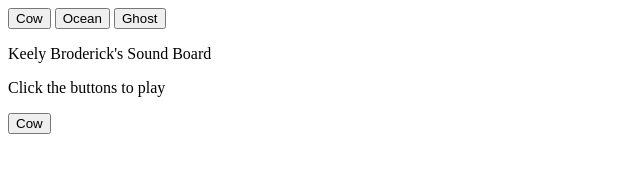
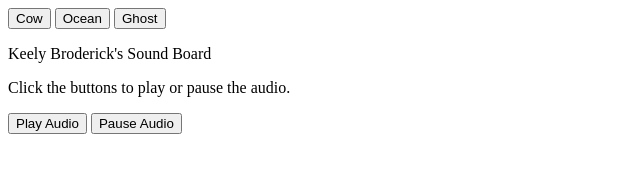
Before and after one commit to keelybroderick/mi349_soundboard, a plain HTML site: page index.html in a window 1280 px wide. Shown: the whole page, without its empty margins (0-640 px from the left). Drawn offline with Linux system fonts and the light colour scheme.

Commit message:
Update index.html

```diff
--- a/index.html
+++ b/index.html
@@ -23,9 +23,10 @@
     Your browser does not support the audio element.
   </audio>
 
-  <p>Click the buttons to play </p>
+  <p>Click the buttons to play or pause the audio.</p>
 
-  <button onclick="playAudio()" type="button">Cow</button>
+  <button onclick="playAudio()" type="button">Play Audio</button>
+  <button onclick="pauseAudio()" type="button">Pause Audio</button>
 
   <script>
   var x = document.getElementById("myAudio");
@@ -34,7 +35,9 @@
     x.play();
   }
 
-
+  function pauseAudio() {
+    x.pause();
+  }
   </script>
     <!--
     <audio src="cow_toy.mp3" id="cow"></audio>
```
